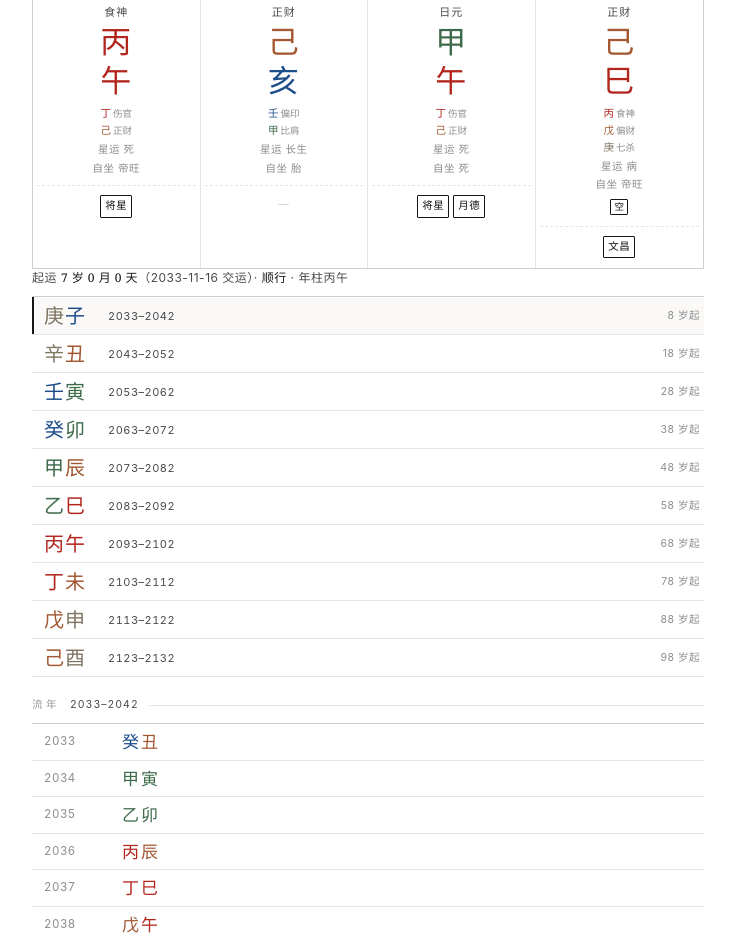
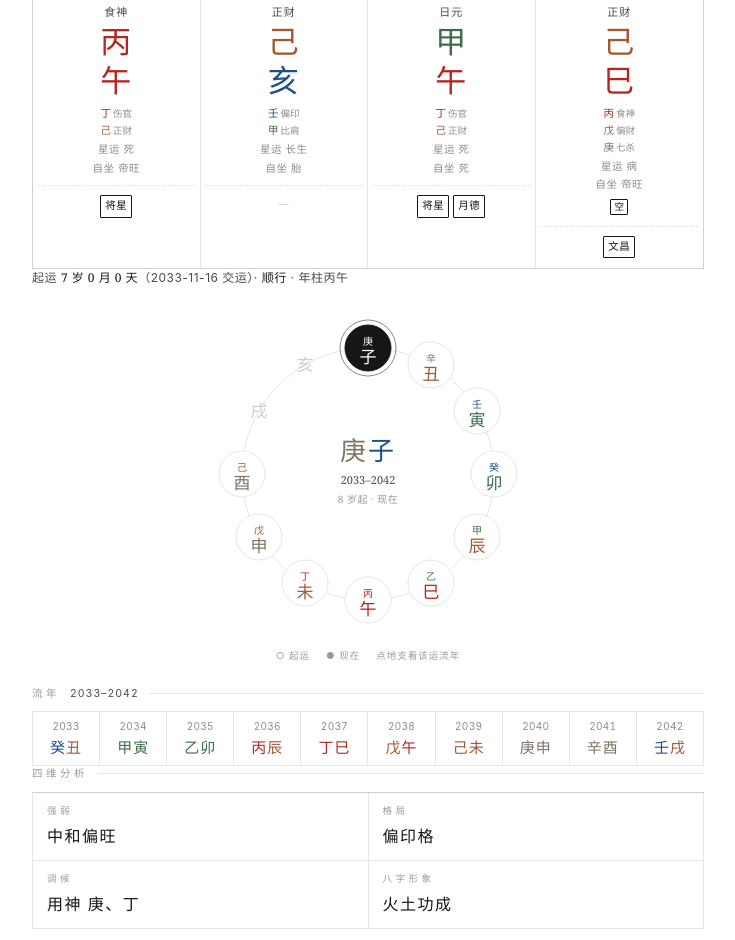
Before and after one commit to haoran123-sys/bazi, a plain HTML site: page index.html in a window 1280 px wide. Shown: the part 634-1574 px from the top of the page, without its empty margins (272-1007 px from the left). Drawn offline with Linux system fonts and the light colour scheme.

Commit message:
feat: dayun as twelve-branch wheel, liunian horizontal

```diff
--- a/index.html
+++ b/index.html
@@ -68,27 +68,38 @@ h1 span{color:var(--huo)}
 .wx .num{font-size:11px;color:var(--muted);text-align:right;letter-spacing:.3px}
 .wx .note{margin-top:9px;font-size:10.5px;color:var(--muted);letter-spacing:.3px}
 .sx{display:grid;grid-template-columns:minmax(0,1fr)}
-.dy{display:grid;grid-template-columns:minmax(0,1fr);min-width:0;border-top:1px solid var(--line2)}
-.dy .it{position:relative;display:grid;grid-template-columns:54px minmax(0,1fr) auto;align-items:center;gap:10px;
-  padding:7px 4px 7px 12px;border-bottom:1px solid var(--line);cursor:pointer;background:#fff}
-.dy .it .gz2{font-family:var(--serif);font-size:20px;font-weight:500;line-height:1.15;letter-spacing:1px;white-space:nowrap}
-.dy .it .gz2 i{font-style:normal}
-.dy .it .yr{font-size:11px;color:var(--mid);letter-spacing:.5px;font-variant-numeric:tabular-nums}
-.dy .it .ag{font-size:10.5px;color:var(--muted);text-align:right;letter-spacing:.5px}
-.dy .it.on{background:#FAF9F7}
-.dy .it.on::before{content:'';position:absolute;left:0;top:0;bottom:0;width:2px;background:var(--ink)}
+.wheel{display:flex;justify-content:center;padding:6px 0 2px}
+.wheel svg{width:344px;max-width:100%;height:auto}
+.wheel .ring{fill:none;stroke:var(--line);stroke-width:1}
+.wheel text{text-anchor:middle;font-family:var(--serif);fill:var(--ink)}
+.wheel .wz{font-size:17px;font-weight:500}
+.wheel .wg{font-size:10px;fill:#9A9A9A}
+.wheel .off{fill:#D2CDC6;font-size:17px}
+.wheel .wn{cursor:pointer}
+.wheel .nd{fill:#fff;stroke:var(--line);stroke-width:1}
+.wheel .wn.sel .nd{fill:var(--ink);stroke:var(--ink)}
+.wheel .wn.sel .wg,.wheel .wn.sel .wz{fill:#fff}
+.wheel .fst{fill:none;stroke:var(--ink);stroke-width:1;opacity:.5}
+.wheel .nowc{fill:#B4462F}
+.wheel .cg{font-size:26px;font-weight:500;letter-spacing:2px}
+.wheel .cy{font-size:11px;fill:var(--mid);font-variant-numeric:tabular-nums}
+.wheel .ca{font-size:10px;fill:#9A9A9A;letter-spacing:.5px}
+.wheel .mu{fill:var(--mu)}.wheel .huo{fill:var(--huo)}.wheel .tu{fill:var(--tu)}
+.wheel .jin{fill:var(--jin)}.wheel .shui{fill:var(--shui)}
+.wlg{display:flex;gap:16px;justify-content:center;font-size:9.5px;color:#9A9A9A;letter-spacing:1px;margin-top:1px}
 .qy{font-size:12px;color:var(--mid);letter-spacing:.5px;margin-bottom:9px}
 .qy b{font-family:var(--serif);color:var(--ink);font-weight:500}
-.ln{display:grid;grid-template-columns:minmax(0,1fr);border-top:1px solid var(--line2)}
-.ln .c{display:grid;grid-template-columns:78px minmax(0,1fr);align-items:center;border-bottom:1px solid var(--line);padding:5px 4px 5px 12px}
-.ln .c .y{font-size:11.5px;color:var(--muted);letter-spacing:.5px;font-variant-numeric:tabular-nums}
-.ln .c .g{font-family:var(--serif);font-size:17px;font-weight:500;letter-spacing:2px}
+.ln{display:grid;grid-template-columns:repeat(5,minmax(0,1fr));border-top:1px solid var(--line);border-left:1px solid var(--line)}
+.ln .c{padding:7px 2px 6px;text-align:center;border-right:1px solid var(--line);border-bottom:1px solid var(--line)}
+.ln .c .y{font-size:10px;color:var(--muted);font-variant-numeric:tabular-nums;letter-spacing:.3px}
+.ln .c .g{font-family:var(--serif);font-size:15px;font-weight:500;letter-spacing:1px;margin-top:2px}
+@media (min-width:620px){.ln{grid-template-columns:repeat(10,minmax(0,1fr))}}
 .foot{margin-top:22px;padding-top:14px;border-top:1px solid var(--line);font-size:10.5px;color:var(--muted);line-height:1.9;letter-spacing:.4px;text-align:center}
 @media (max-width:400px){
   .pan .gz{font-size:27px}
   .pan .cang{font-size:10px}
   .pan .h{letter-spacing:1px}
-  .dy .it{grid-template-columns:50px minmax(0,1fr) auto;gap:6px}
+  .wheel svg{width:300px}
 }
 
 /* 四维分析 */
@@ -1191,7 +1202,7 @@ function run(){
   var hh = +$('bh').value, mi = +$('bmi').value;
   if (!(y >= 1900 && y <= 2100)){ alert('年份限 1900–2100'); return; }
   state.res = baziCompute(y, m, d, hh, mi, !!state.sex, !!state.zi);
-  state.dyIdx = 0;
+  state.dyIdx = nowIdx(state.res);
   render();
 }
 
@@ -1201,6 +1212,13 @@ function render(){
   OUT.innerHTML = metaHtml(r) + panHtml(r) +
     (gzMode ? (analysisHtml(r) + gzNote()) : (dyHtml(r) + lnHtml(r) + analysisHtml(r)));
   bindDy();
+}
+
+function nowIdx(r){
+  var cy = new Date().getFullYear(), hit = 0;
+  if (!r.daYun) return 0;
+  r.daYun.forEach(function(d, i){ if (cy >= d.startYear && cy <= d.endYear) hit = i; });
+  return hit;
 }
 
 function gzNote(){
@@ -1260,18 +1278,48 @@ function wxHtml(r){
 }
 
 function dyHtml(r){
-  var it = r.daYun.map(function(d, i){
-    var g = GAN[d.idx % 10], z = ZHI[d.idx % 12];
-    return '<div class="it' + (i === state.dyIdx ? ' on' : '') + '" data-i="' + i + '">' +
-      '<div class="gz2"><i class="' + wxCls(GAN_WX[d.idx % 10]) + '">' + g + '</i>' +
-      '<i class="' + wxCls(ZHI_WX[d.idx % 12]) + '">' + z + '</i></div>' +
-      '<div class="yr">' + d.startYear + '–' + d.endYear + '</div>' +
-      '<div class="ag">' + d.age + ' 岁起</div></div>';
-  }).join('');
+  var now = nowIdx(r);
+  var CX = 172, CY = 172, R = 126;
+  var own = {};
+  r.daYun.forEach(function(d, i){ own[d.idx % 12] = i; });
+
+  var nodes = '';
+  for (var zi = 0; zi < 12; zi++){
+    var ang = -Math.PI / 2 + zi * Math.PI / 6;
+    var x = CX + R * Math.cos(ang), y = CY + R * Math.sin(ang);
+    var i2 = own[zi];
+    if (i2 === undefined){
+      nodes += '<text class="wz off" x="' + x.toFixed(1) + '" y="' + (y + 6).toFixed(1) + '">' + ZHI[zi] + '</text>';
+      continue;
+    }
+    var d = r.daYun[i2];
+    var cls = 'wn' + (i2 === state.dyIdx ? ' sel' : '');
+    var first = (i2 === 0) ? '<circle class="fst" cx="' + x.toFixed(1) + '" cy="' + y.toFixed(1) + '" r="28"/>' : '';
+    var nowTag = (i2 === now && i2 !== state.dyIdx) ? '<circle class="nowc" cx="' + x.toFixed(1) + '" cy="' + (y + 34).toFixed(1) + '" r="3"/>' : '';
+    nodes += '<g class="' + cls + '" data-i="' + i2 + '">' + first +
+      '<circle class="nd" cx="' + x.toFixed(1) + '" cy="' + y.toFixed(1) + '" r="23"/>' +
+      '<text class="wg ' + wxCls(GAN_WX[d.idx % 10]) + '" x="' + x.toFixed(1) + '" y="' + (y - 3).toFixed(1) + '">' + GAN[d.idx % 10] + '</text>' +
+      '<text class="wz ' + wxCls(ZHI_WX[d.idx % 12]) + '" x="' + x.toFixed(1) + '" y="' + (y + 15).toFixed(1) + '">' + ZHI[d.idx % 12] + '</text>' +
+      nowTag + '</g>';
+  }
+
+  var cur = r.daYun[state.dyIdx];
+  var g2 = GAN[cur.idx % 10], z2 = ZHI[cur.idx % 12];
+  var center =
+    '<text class="cg" x="' + CX + '" y="158">' +
+      '<tspan class="' + wxCls(GAN_WX[cur.idx % 10]) + '">' + g2 + '</tspan>' +
+      '<tspan class="' + wxCls(ZHI_WX[cur.idx % 12]) + '">' + z2 + '</tspan></text>' +
+    '<text class="cy" x="' + CX + '" y="182">' + cur.startYear + '–' + cur.endYear + '</text>' +
+    '<text class="ca" x="' + CX + '" y="201">' + cur.age + ' 岁起' +
+      (state.dyIdx === now ? ' · 现在' : '') + '</text>';
+
   return '<div class="qy">起运 <b>' + r.qiyun.y + ' 岁 ' + r.qiyun.m + ' 月 ' + r.qiyun.d + ' 天</b>' +
     '（' + r.qiyun.date + ' 交运）· <b>' + r.direction + '</b>' +
     ' · 年柱' + r.pillars[0].gan + r.pillars[0].zhi + '</div>' +
-    '<div class="sx"><div class="dy">' + it + '</div></div>';
+    '<div class="wheel"><svg viewBox="0 0 344 344" role="img" aria-label="大运圆盘">' +
+      '<circle class="ring" cx="' + CX + '" cy="' + CY + '" r="' + R + '"/>' +
+      center + nodes + '</svg></div>' +
+    '<div class="wlg"><span>○ 起运</span><span>● 现在</span><span>点地支看该运流年</span></div>';
 }
 
 function lnHtml(r){
@@ -1282,12 +1330,12 @@ function lnHtml(r){
       '<div class="g"><span class="' + wxCls(GAN_WX[f.idx % 10]) + '">' + g + '</span>' +
       '<span class="' + wxCls(ZHI_WX[f.idx % 12]) + '">' + z + '</span></div></div>';
   }).join('');
-  return '<div class="sec-t" style="margin:20px 0 10px">流年 <span class="yn">' + d.startYear + '–' + (d.startYear + 9) + '</span></div>' +
+  return '<div class="sec-t" style="margin:22px 0 10px">流年 <span class="yn">' + d.startYear + '–' + (d.startYear + 9) + '</span></div>' +
     '<div class="ln">' + cells + '</div>';
 }
 
 function bindDy(){
-  var nodes = OUT.querySelectorAll('.dy .it');
+  var nodes = OUT.querySelectorAll('.wheel .wn');
   for (var i = 0; i < nodes.length; i++){
     nodes[i].addEventListener('click', function(){
       state.dyIdx = +this.getAttribute('data-i');
```
